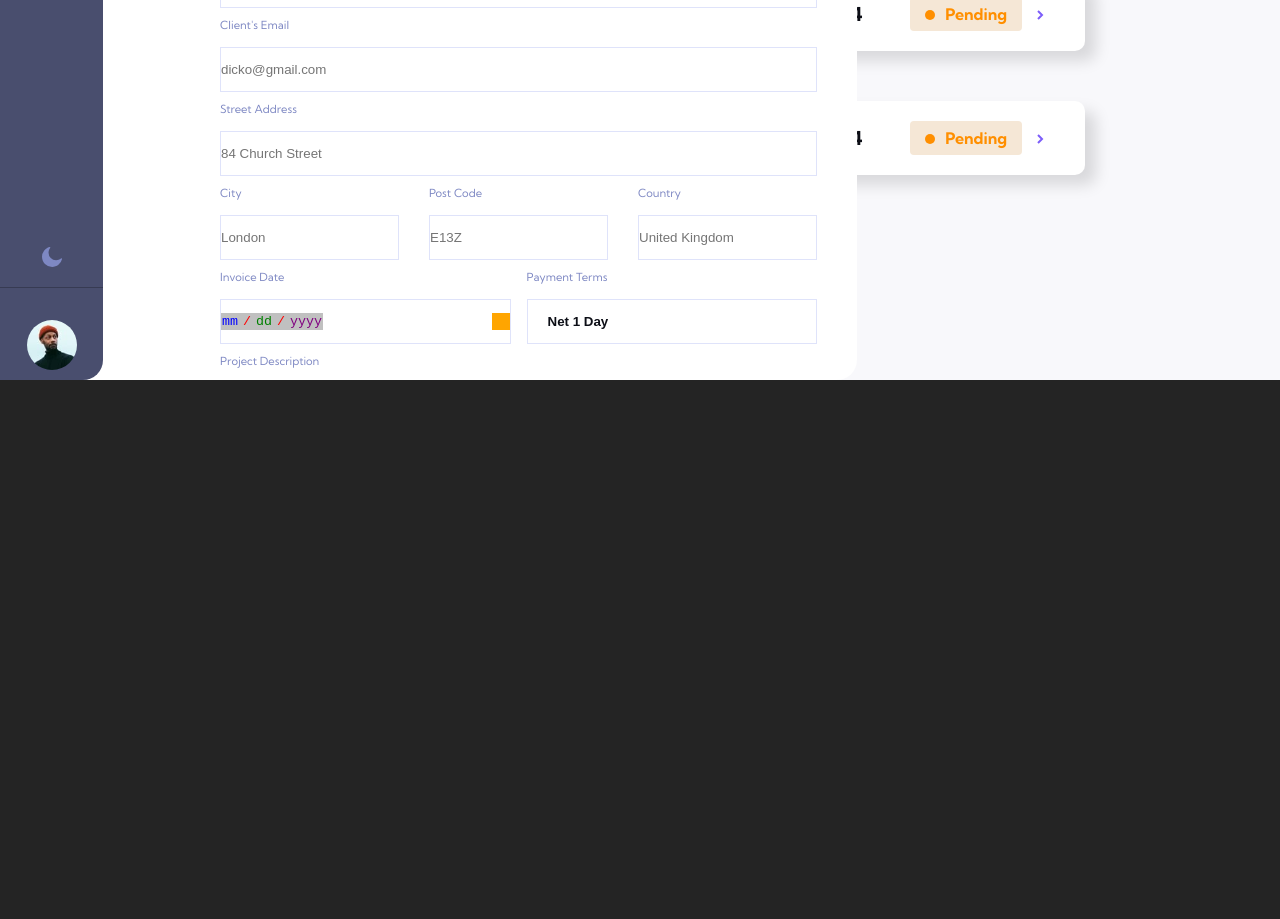
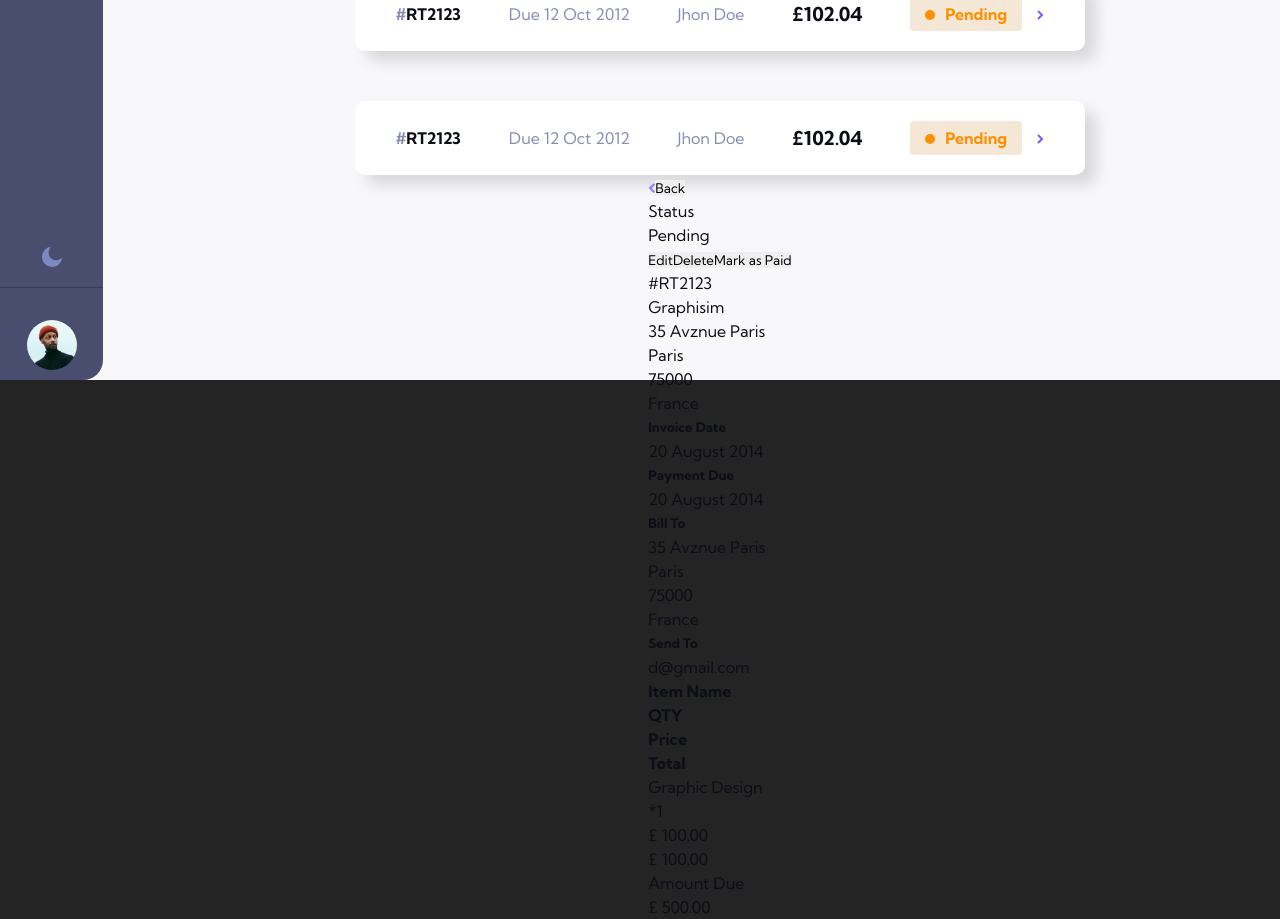
Before and after one commit to dickosmad/invoice-app, a React (Vite) app: page /invoice-view in a window 1280 px wide. Shown: the part 420-1339 px from the top of the page. Before the commit the page ends 800 px from the top, so only its background shows below. Built offline with nearby package versions, Linux system fonts and the light colour scheme.

Commit message:
Add the Invoice View component html skeleton

```diff
--- a/package.json
+++ b/package.json
@@ -10,7 +10,8 @@
   },
   "dependencies": {
     "react": "^18.2.0",
-    "react-dom": "^18.2.0"
+    "react-dom": "^18.2.0",
+    "react-router-dom": "^6.5.0"
   },
   "devDependencies": {
     "@types/react": "^18.0.24",
--- a/src/App.jsx
+++ b/src/App.jsx
@@ -1,9 +1,11 @@
 import { useState } from "react";
+import { Route, Routes } from "react-router-dom";
 import "./App.css";
 import CreateInvoice from "./components/CreateInvoice";
 import Header from "./components/Header";
 import InvoiceList from "./components/InvoiceList";
 import Sidebar from "./components/Sidebar";
+import ViewInvoice from "./components/ViewInvoice";
 
 function App() {
   return (
@@ -12,7 +14,10 @@ function App() {
       <div className="main-content-wrapper">
         <Header />
         <InvoiceList />
-        <CreateInvoice />
+        <Routes>
+          <Route path="/invoice-view" element={<ViewInvoice />} />
+        </Routes>
+        {/* <CreateInvoice /> */}
       </div>
     </div>
   );
--- a/src/components/CreateInvoice/CreateInvoice.css
+++ b/src/components/CreateInvoice/CreateInvoice.css
@@ -48,6 +48,7 @@
 form .bill-zip-country-city-group{
     display: flex;
     justify-content: space-between;
+    flex-wrap: wrap;
 }
 form .client-zip-country-city-group{
     display: flex;
@@ -86,6 +87,7 @@ form .client-zip-country-city-group{
     display: flex;
     gap: 10px;
     justify-content: space-between;
+
 }
 .item-list-container > .input-group{
     width: 45%;
@@ -168,3 +170,11 @@ form .client-zip-country-city-group{
     background: var(--invoice-btn-color);
     color: var(--text-white-color);
 }
+@media (max-width: 400px){
+    .create-invoice-wrapper{
+        width: 357px;
+    }
+    .create-invoice-wrapper .input-group{
+        width: 100%;
+    }
+}
--- /dev/null
+++ b/src/components/ViewInvoice/ViewInvoice.jsx
@@ -0,0 +1,101 @@
+import React from "react";
+
+export default function ViewInvoice() {
+  return (
+    <div className="view-invoice-container">
+      <div className="go-back-container">
+        <span className="left-arrow">
+          <svg width="7" height="10" xmlns="http://www.w3.org/2000/svg">
+            <path
+              d="M6.342.886L2.114 5.114l4.228 4.228"
+              stroke="#9277FF"
+              stroke-width="2"
+              fill="none"
+              fill-rule="evenodd"
+            />
+          </svg>
+        </span>
+        <button type="button" aria-label="Go back to invoices list">
+          Back
+        </button>
+      </div>
+      <div class="view-invoice-btns-container">
+        <div class="view-invoice-status">
+          <p>Status</p>
+          <span className="status pending-status">
+            <icon className="dot pending-status-dot"></icon>
+            Pending
+          </span>
+        </div>
+        <div class="view-invoice-btns-group">
+          <button type="button" aria-label="edit">
+            Edit
+          </button>
+          <button type="button" aria-label="delete button">
+            Delete
+          </button>
+          <button type="button" aria-label="Mark as paid">
+            Mark as Paid
+          </button>
+        </div>
+      </div>
+      <div className="view-invoice-infos">
+        <div className="view-invoice-bill-adress-group">
+          <div className="view-invoice-bill-title">
+            <p className="invoice-id">
+              <span>#</span>RT2123
+            </p>
+            <p className="invoice-name">Graphisim</p>
+          </div>
+          <div className="invoice-adress">
+            <p class="street">35 Avznue Paris</p>
+            <p class="city"> Paris</p>
+            <p class="zip">75000</p>
+            <p class="Country">France</p>
+          </div>
+          <div class="view-invoice-bill-infos">
+            <div class="view-invoice-bill-date-group">
+              <div class="view-invoice-bill-date">
+                <h5>Invoice Date</h5>
+                <p>20 August 2014</p>
+              </div>
+              <div class="view-invoice-payment-date">
+                <h5>Payment Due</h5>
+                <p>20 August 2014</p>
+              </div>
+            </div>
+            <div class="view-invoice-receiver">
+              <h5>Bill To</h5>
+              <p class="street">35 Avznue Paris</p>
+              <p class="city"> Paris</p>
+              <p class="zip">75000</p>
+              <p class="Country">France</p>
+            </div>
+            <div className="view-invoice-sender">
+              <h5>Send To</h5>
+              <p class="email">d@gmail.com</p>
+            </div>
+          </div>
+        </div>
+      </div>
+      <div class="view-invoice-items">
+        <div class="view-invoice-items-header-group">
+          <h4>Item Name</h4>
+          <h4>QTY</h4>
+          <h4>Price</h4>
+          <h4>Total</h4>
+        </div>
+        <div class="view-invoice-items-details">
+          <p class="item-name">Graphic Design</p>
+          <p class="item-qty">*1</p>
+          <p class="item-price">£ 100.00</p>
+          <p class="item-total">£ 100.00</p>
+        </div>
+      </div>
+      <div class="view-invoice-total-amount">
+        <p>Amount Due</p>
+        <p>£ 500.00</p>
+      </div>
+    </div>
+  );
+}
--- /dev/null
+++ b/src/components/ViewInvoice/index.js
@@ -0,0 +1 @@
+export { default } from "./ViewInvoice";
--- a/src/main.jsx
+++ b/src/main.jsx
@@ -1,10 +1,14 @@
-import React from 'react'
-import ReactDOM from 'react-dom/client'
-import App from './App'
-import './index.css'
+import React from "react";
+import ReactDOM from "react-dom/client";
+import App from "./App";
+import "./index.css";
 
-ReactDOM.createRoot(document.getElementById('root')).render(
-  <React.StrictMode>
-    <App />
-  </React.StrictMode>
-)
+import { BrowserRouter } from "react-router-dom";
+
+ReactDOM.createRoot(document.getElementById("root")).render(
+  <BrowserRouter>
+    <React.StrictMode>
+      <App />
+    </React.StrictMode>
+  </BrowserRouter>
+);
```
Also changed, not shown: src/components/ViewInvoice/ViewInvoice.css (added), 1 other file (tests, documents, lock files or other folders).
